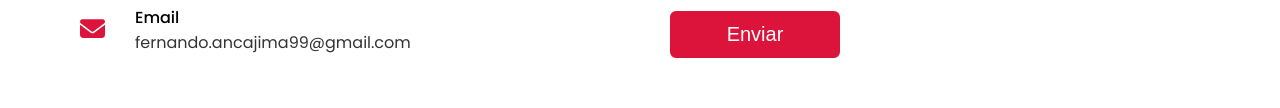
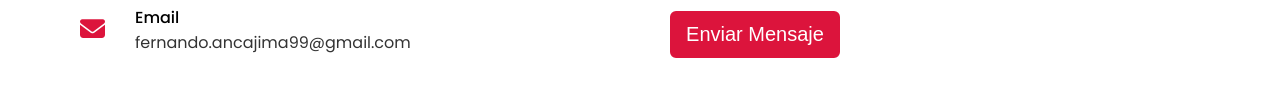
Before and after one commit to FerNanDoAnc/Portfolio, a plain HTML site: page index.html in a window 1280 px wide. Shown: the part 3192-3300 px from the top of the page. Drawn offline with nearby package versions, Linux system fonts and the light colour scheme.

Commit message:
enviar mensaje

```diff
--- a/index.html
+++ b/index.html
@@ -283,7 +283,7 @@
                                 <textarea cols="30" rows="10" placeholder="Describe el proyecto" required></textarea>
                             </div>
                             <div class="button">
-                                <button type="submit" value="Enviar Mensaje">Enviar</button>
+                                <button type="submit" value="Enviar Mensaje">Enviar Mensaje</button>
                             </div>
 
                     </form>
```
